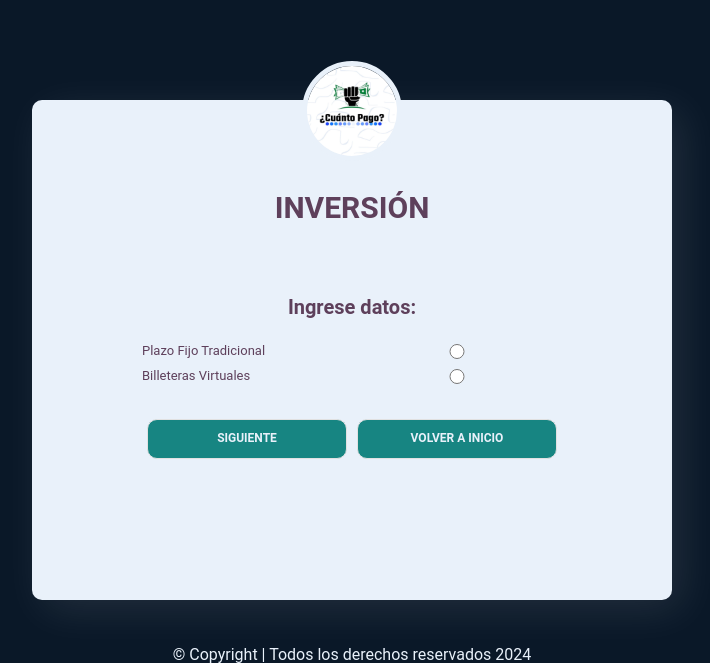
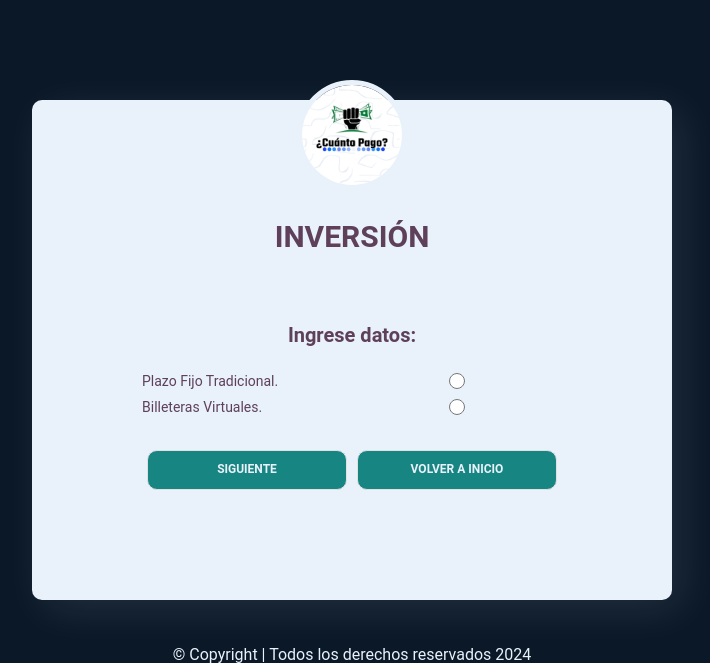
Before and after one commit to valenscarponi/cuantopago, a PHP site: page /finanzas.php in a window 1280 px wide. Shown: the top 663 px of the page, without its empty margins (288-998 px from the left). Run offline with PHP 8.4, Linux system fonts and the light colour scheme.

Commit message:
Version 1.0.12

```diff
--- a/css/styles.css
+++ b/css/styles.css
@@ -65,7 +65,7 @@ li{
 }
 
 .f-size{
-    font-size: 1.3rem;
+    font-size: 1.4rem;
 }
 
 .form__fielset{
@@ -377,9 +377,9 @@ input[type = 'submit']:hover{
 /* COLORES */
 
 .verde{
-    color: green;
+    color: rgb(143, 255, 143);
 }
 
 .rojo{
-    color: red;
+    color: rgb(255, 92, 92);
 }
--- a/css/styles2.css
+++ b/css/styles2.css
@@ -161,9 +161,9 @@ legend{
 }
 
 .logo{
-    width: 10rem;
+    width: 11rem;
     border-radius: 50%;
-
+    margin-top: 5rem;
     border: .5rem solid var(--primarioOscuro);
 }
 
@@ -333,11 +333,11 @@ label{
 }
 
 li{
-    font-size: 1.3rem;
+    font-size: 1.4rem;
 }
 
 .f-size{
-    font-size: 1.3rem;
+    font-size: 1.4rem;
     font-weight: normal;
 }
 
--- a/finanzas.php
+++ b/finanzas.php
@@ -37,12 +37,12 @@
             <legend class="form__title">Ingrese datos:</legend>
             <fieldset class="form__fielset">
                 <div class="form_fielset_input-checkbox">
-                    <label class="campo__label f-size" for="TRADICIONAL">Plazo Fijo Tradicional</label>
+                    <label class="campo__label f-size" for="TRADICIONAL">Plazo Fijo Tradicional.</label>
                     <input class="input__radio" type="radio" name="radio2" value="TRADICIONAL" id="TRADICIONAL">
                 </div>
 
                 <div class="form_fielset_input-checkbox">
-                    <label class="campo__label f-size" for="BILLETERA">Billeteras Virtuales</label>
+                    <label class="campo__label f-size" for="BILLETERA">Billeteras Virtuales.</label>
                     <input class="input__radio" type="radio" name="radio2" value="BILLETERA" id="BILLETERA">
                 </div>
 
```
Also changed, not shown: index2.php (+7 -7 lines).
